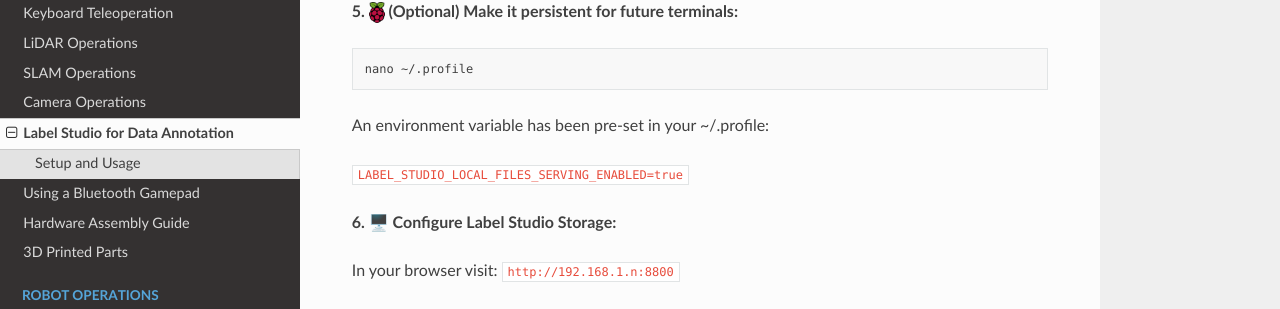
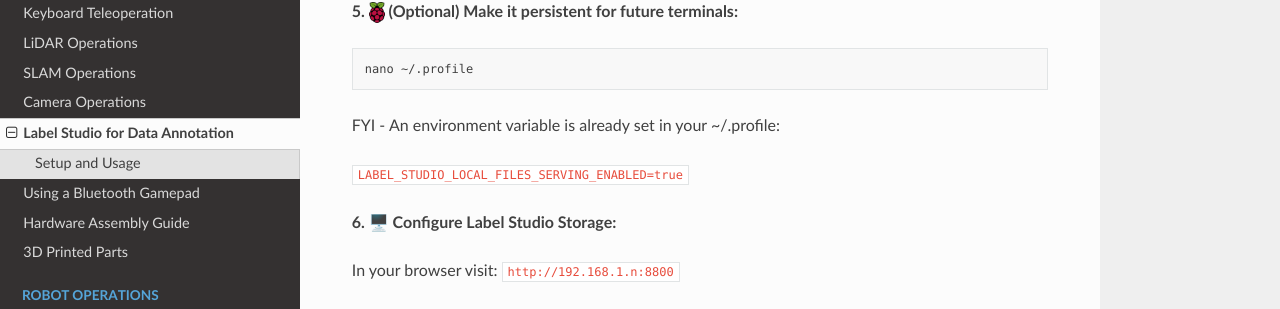
Before and after one commit to RoseCityRobotics/common_platform, a Sphinx documentation site: the page built from docs/source/data_annotation/label_studio.md, in a window 1280 px wide and 900 px high, scrolled down 854 px. Shown: the part 142-451 px from the top of the window. Built offline with Sphinx 7.4.7 and the Read the Docs theme 3.1.0, drawn with Linux system fonts in a browser that asks for light colours; pages that are not in the unit, such as notebooks, are missing from menus.

Commit message:
clarifying

````diff
--- a/docs/source/data_annotation/label_studio.md
+++ b/docs/source/data_annotation/label_studio.md
@@ -34,7 +34,7 @@
 nano ~/.profile
 ```
 
-An environment variable has been pre-set in your ~/.profile:
+FYI - An environment variable is already set in your ~/.profile:
 
 `LABEL_STUDIO_LOCAL_FILES_SERVING_ENABLED=true`
 
````
